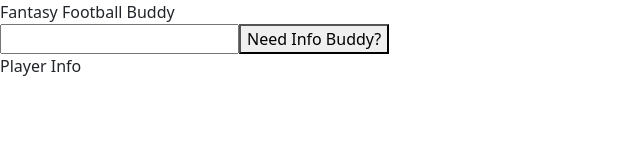
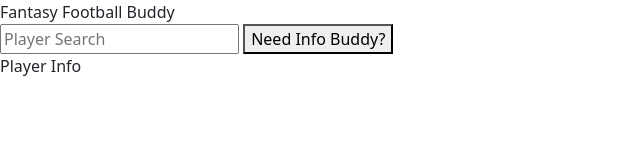
Before and after one commit to JoshysHERE/fantasyfootball, a plain HTML site: page index.html in a window 1280 px wide. Shown: the whole page, without its empty margins (0-640 px from the left). Drawn offline with nearby package versions, Linux system fonts and the light colour scheme.

Commit message:
fixed code for search

```diff
--- a/index.html
+++ b/index.html
@@ -14,7 +14,10 @@
 
 <body>
 
-<input><button type ='submit'>Need Info Buddy?</button></input>
+    <div class="player-search">
+        <input class="input" type="text" id="player-search" placeholder="Player Search">
+        <button type="submit" class="">Need Info Buddy?</button>
+    </div>
 
 <div id='player-info'>Player Info</div>
 
```
